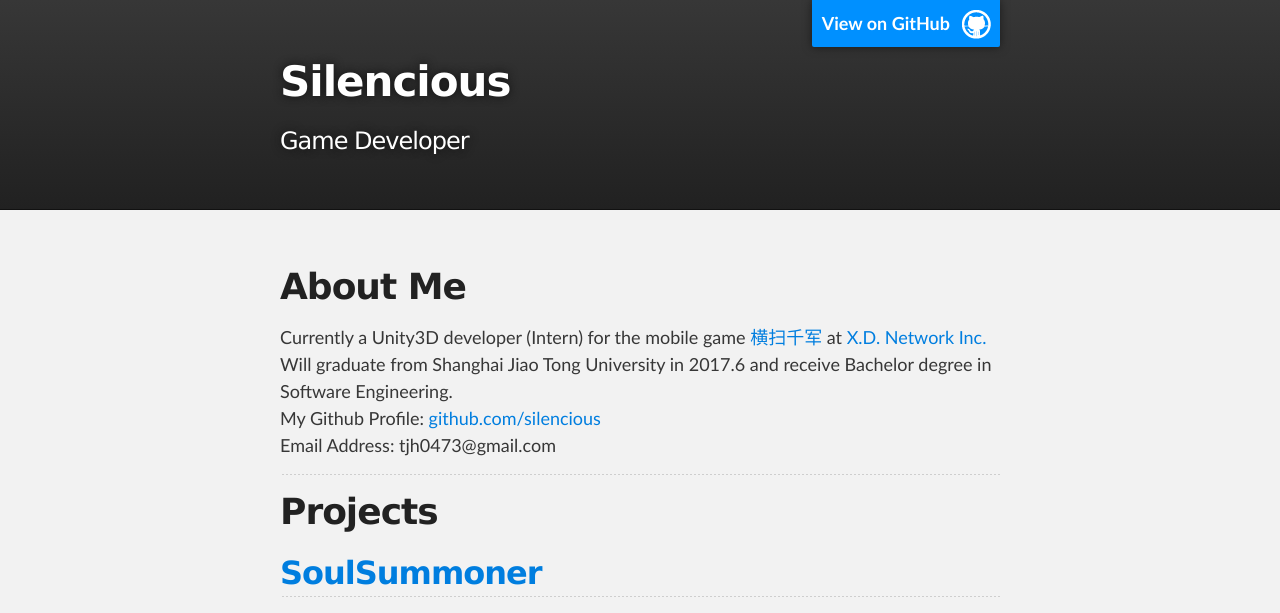
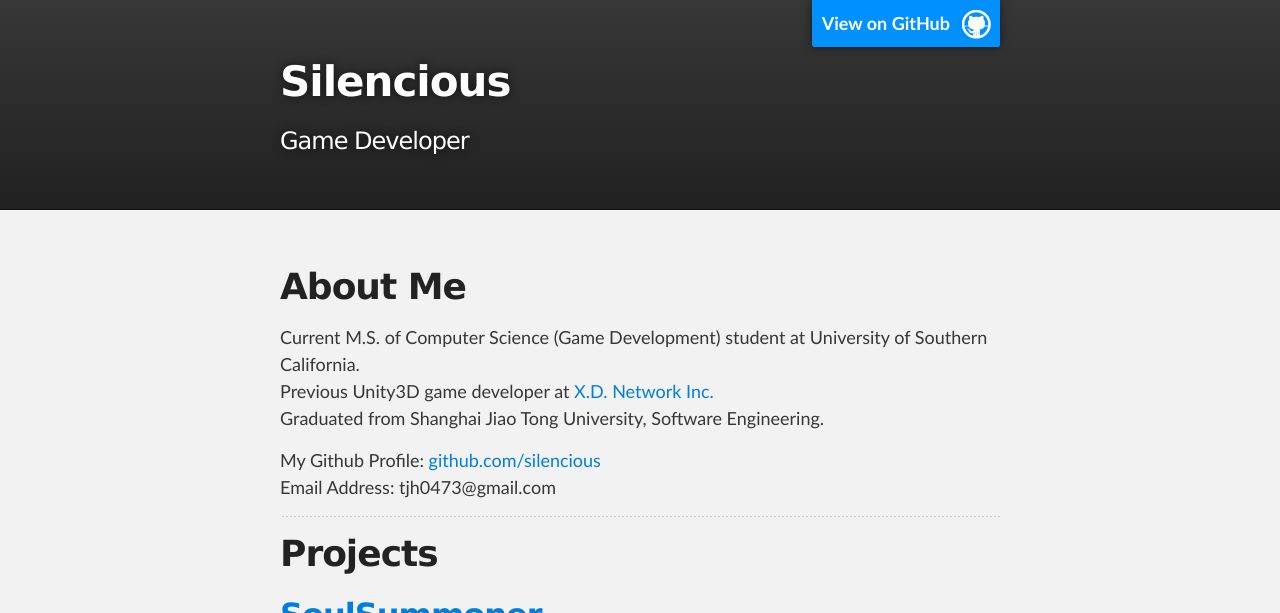
Before and after one commit to silencious/Silencious, a Jekyll site: the page built from index.md, in a window 1280 px wide and 900 px high, cut to the strip 0-613 px from the top of the window. Built offline with Jekyll 4.4.1, drawn with Linux system fonts in a browser that asks for light colours; our own code applies the rules of GitHub Pages for plain Markdown files.

Commit message:
update status

```diff
--- a/index.md
+++ b/index.md
@@ -2,8 +2,11 @@
 layout: default
 ---
 # About Me
-Currently a Unity3D developer (Intern) for the mobile game [横扫千军](https://hs.xd.com/) at [X.D. Network Inc.](https://www.xd.com)
-Will graduate from Shanghai Jiao Tong University in 2017.6 and receive Bachelor degree in Software Engineering.
+Current M.S. of Computer Science (Game Development) student at University of Southern California.
+Previous Unity3D game developer at [X.D. Network Inc.](https://www.xd.com)
+Graduated from Shanghai Jiao Tong University, Software Engineering.
+
+
 My Github Profile: [github.com/silencious](https://www.github.com/silencious)
 Email Address: tjh0473@gmail.com
 
```
